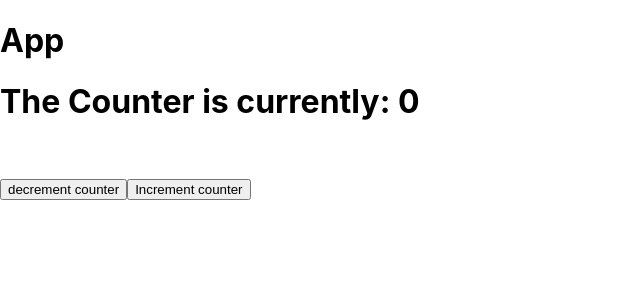
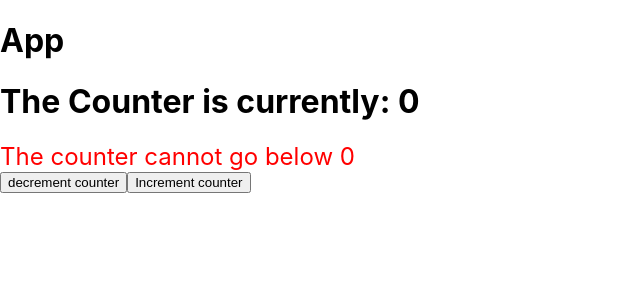
Before and after one commit to gtretow/buttonclicker-Jest-Practice, a React app: page / in a window 1280 px wide. Both pictures are taken after a click on the button "decrement counter". Shown: the top 300 px of the page, without its empty margins (0-640 px from the left). Built offline with nearby package versions, Linux system fonts and the light colour scheme.

Commit message:
show error

```diff
--- a/src/App.js
+++ b/src/App.js
@@ -3,7 +3,7 @@ import "./App.css";
 
 function App() {
   const [count, setCount] = React.useState(0);
-
+  const [error, setError] = React.useState(false);
 
   return (
     <div data-test="component-app">
@@ -12,19 +12,30 @@ function App() {
       <h1 data-test="counter-display">
         The Counter is currently: <span data-test="count">{count}</span>
       </h1>
+      {/* caso error seja true = visivel, caso contrário = className hidden (não há erro, a mensagem desaparece) */}
 
-     <p data-test="alert" className="hidden">The counter can't go below zero</p>
+      <div data-test="alert" className={`error ${error ? "" : "hidden"}`}>
+        The counter cannot go below 0
+      </div>
 
       <button
+        data-test="decrement-button"
+        onClick={() => (count > 0 ? setCount(count - 1) : setError(true))}
+      >
+        decrement counter
+      </button>
 
-        data-test="decrement-button"
-        onClick={() => setCount(count > 0? count - 1 : 0 )}
-      > decrement counter </button>
       <button
-
         data-test="increment-button"
-        onClick={() => setCount(count + 1)}
-      > Increment counter </button>
+        onClick={() => {
+          if (error) {
+            setError(false);
+          }
+          setCount(count + 1);
+        }}
+      >
+        Increment counter
+      </button>
     </div>
   );
 }
--- a/src/index.css
+++ b/src/index.css
@@ -1,21 +1,23 @@
 body {
   margin: 0;
-  font-family: -apple-system, BlinkMacSystemFont, 'Segoe UI', 'Roboto', 'Oxygen',
-    'Ubuntu', 'Cantarell', 'Fira Sans', 'Droid Sans', 'Helvetica Neue',
+  font-family: -apple-system, BlinkMacSystemFont, "Segoe UI", "Roboto", "Oxygen",
+    "Ubuntu", "Cantarell", "Fira Sans", "Droid Sans", "Helvetica Neue",
     sans-serif;
   -webkit-font-smoothing: antialiased;
   -moz-osx-font-smoothing: grayscale;
 }
 
 code {
-  font-family: source-code-pro, Menlo, Monaco, Consolas, 'Courier New',
+  font-family: source-code-pro, Menlo, Monaco, Consolas, "Courier New",
     monospace;
 }
 
+.hidden {
+  display: none;
+}
 
-.hidden{
-
-visibility: hidden;
-
-
+/* error styling for challenge #2 */
+.error {
+  font-size: 150%;
+  color: red;
 }
```
Also changed, not shown: 1 other file (tests, documents, lock files or other folders).
